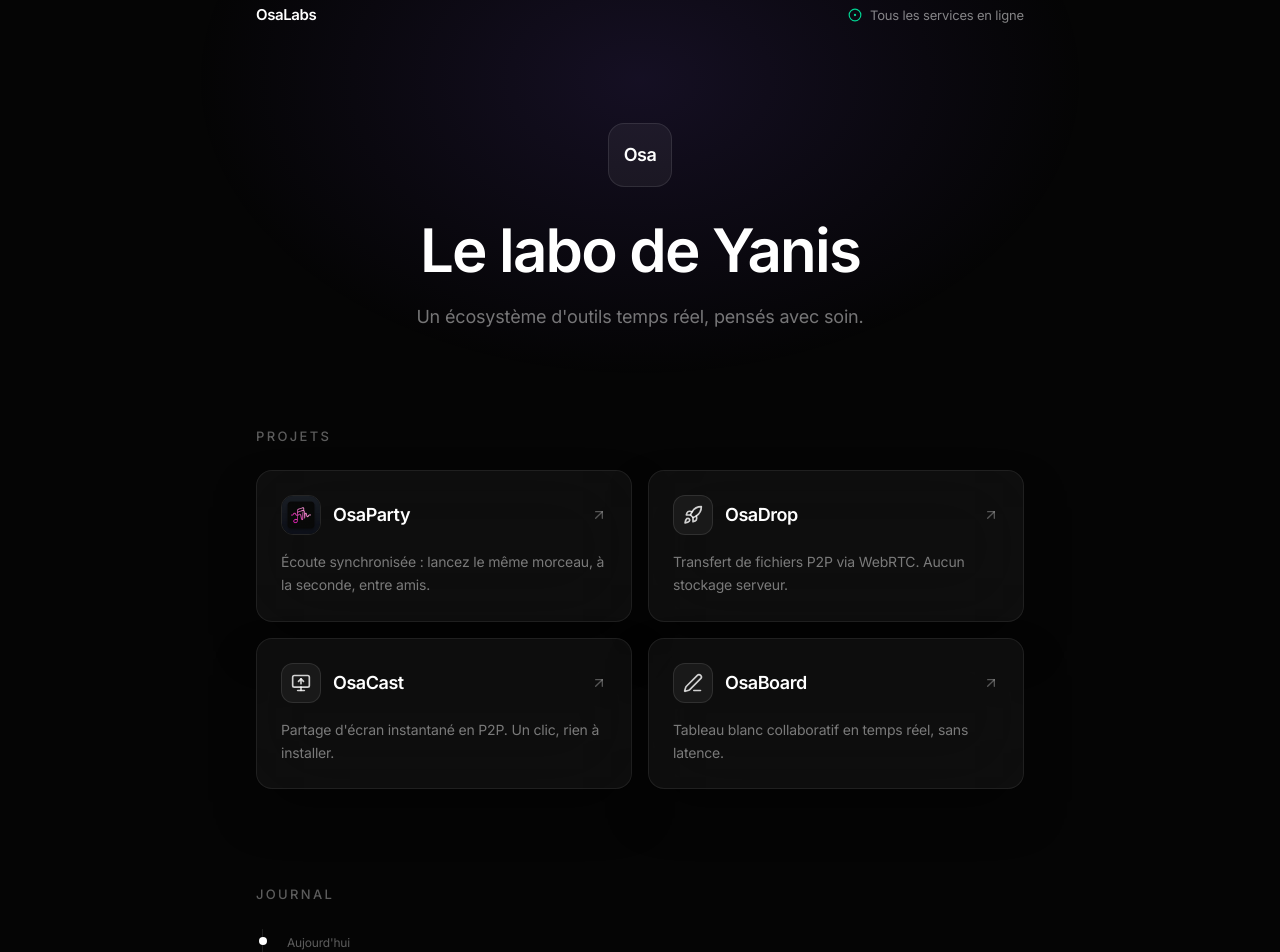
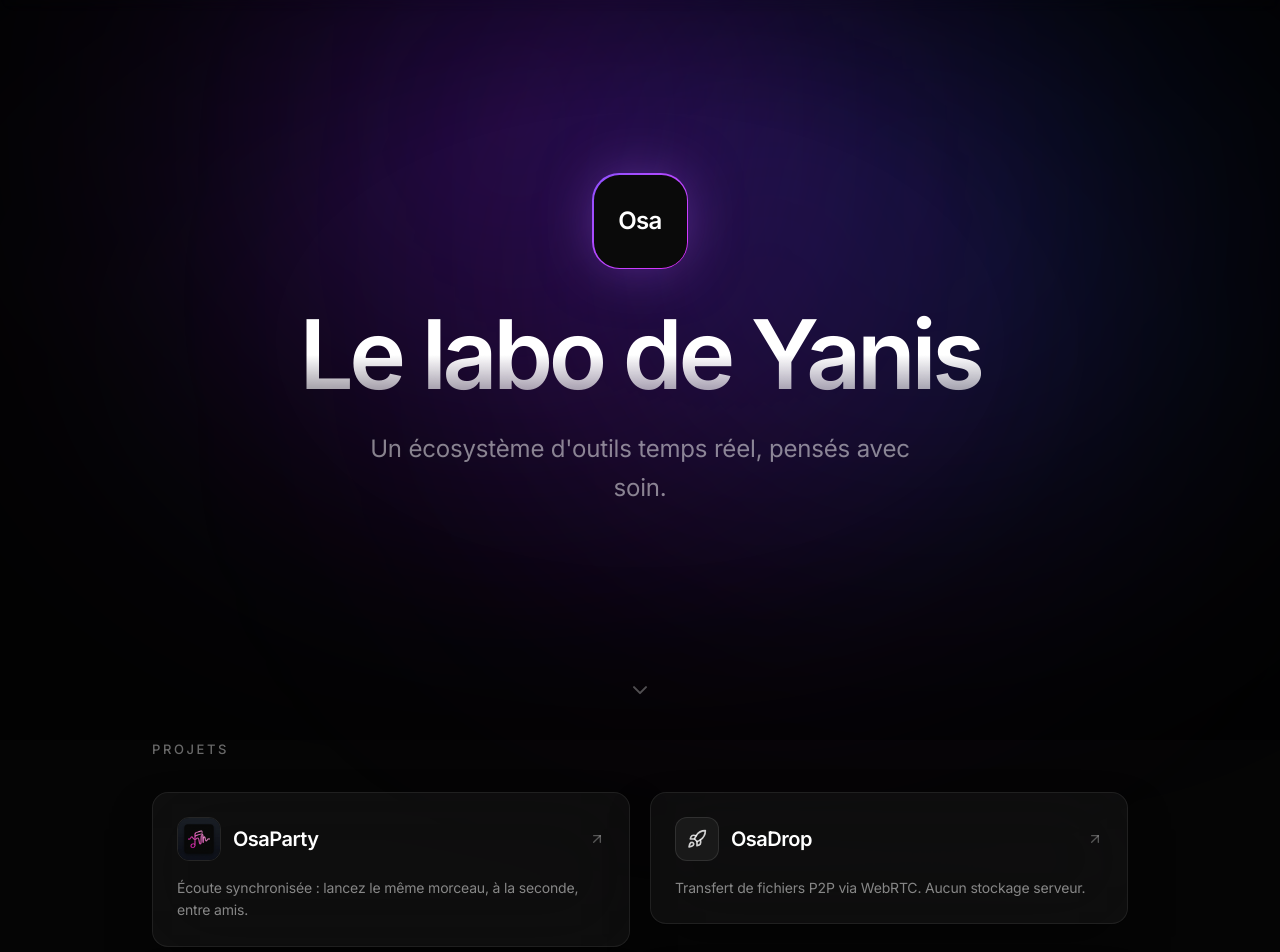
Before and after one commit to osayanis/osalabs-hub, a Next.js app: page / in a window 1280 px wide. Shown: the part 60-1012 px from the top of the page. Built offline with nearby package versions, Linux system fonts and the light colour scheme.

Commit message:
Hub : hero plein écran + vie (aurore animée, grand titre dégradé, animations au scroll, lueurs sur cartes)

```diff
--- a/src/app/page.tsx
+++ b/src/app/page.tsx
@@ -1,19 +1,19 @@
 "use client";
 import Image from "next/image";
 import { motion, useMotionValue, useSpring, useTransform } from "framer-motion";
-import { Rocket, ArrowUpRight, MonitorUp, PenLine, Music, CircleDot } from "lucide-react";
+import { Rocket, ArrowUpRight, MonitorUp, PenLine, Music, CircleDot, ChevronDown } from "lucide-react";
 import { useRef } from "react";
 import Link from "next/link";
 
-// Carte avec une légère inclinaison 3D au survol.
-const TiltCard = ({ children, href }: { children: React.ReactNode; href?: string }) => {
+// Carte avec légère inclinaison 3D + lueur colorée au survol.
+const TiltCard = ({ children, href, glow }: { children: React.ReactNode; href?: string; glow: string }) => {
   const ref = useRef<HTMLDivElement>(null);
   const x = useMotionValue(0);
   const y = useMotionValue(0);
   const mx = useSpring(x, { stiffness: 300, damping: 30 });
   const my = useSpring(y, { stiffness: 300, damping: 30 });
-  const rotateX = useTransform(my, [-0.5, 0.5], ["6deg", "-6deg"]);
-  const rotateY = useTransform(mx, [-0.5, 0.5], ["-6deg", "6deg"]);
+  const rotateX = useTransform(my, [-0.5, 0.5], ["7deg", "-7deg"]);
+  const rotateY = useTransform(mx, [-0.5, 0.5], ["-7deg", "7deg"]);
 
   const onMove = (e: React.MouseEvent<HTMLDivElement>) => {
     if (!ref.current) return;
@@ -28,10 +28,12 @@ const TiltCard = ({ children, href }: { children: React.ReactNode; href?: string
       ref={ref}
       onMouseMove={onMove}
       onMouseLeave={onLeave}
+      whileHover={{ y: -4 }}
       style={{ rotateX, rotateY, transformStyle: "preserve-3d" }}
-      className="glass-card rounded-2xl p-6 h-full transition-colors hover:border-white/15"
+      className="glass-card rounded-2xl p-6 h-full relative group transition-colors hover:border-white/20"
     >
-      <div style={{ transform: "translateZ(24px)" }}>{children}</div>
+      <div className="absolute -inset-px rounded-2xl opacity-0 group-hover:opacity-100 transition-opacity duration-500 blur-xl pointer-events-none" style={{ background: glow }} />
+      <div style={{ transform: "translateZ(28px)" }} className="relative">{children}</div>
     </motion.div>
   );
 
@@ -44,13 +46,13 @@ const TiltCard = ({ children, href }: { children: React.ReactNode; href?: string
 
 const projects = [
   { name: "OsaParty", href: "https://osaparty.osalabs.fr", logo: "/osaparty_logo.jpg", icon: Music,
-    desc: "Écoute synchronisée : lancez le même morceau, à la seconde, entre amis." },
+    desc: "Écoute synchronisée : lancez le même morceau, à la seconde, entre amis.", glow: "radial-gradient(circle at 30% 0%, rgba(236,72,153,0.35), transparent 70%)" },
   { name: "OsaDrop", href: "https://osadrop.osalabs.fr", icon: Rocket,
-    desc: "Transfert de fichiers P2P via WebRTC. Aucun stockage serveur." },
+    desc: "Transfert de fichiers P2P via WebRTC. Aucun stockage serveur.", glow: "radial-gradient(circle at 30% 0%, rgba(59,130,246,0.35), transparent 70%)" },
   { name: "OsaCast", href: "https://osacast.osalabs.fr", icon: MonitorUp,
-    desc: "Partage d'écran instantané en P2P. Un clic, rien à installer." },
+    desc: "Partage d'écran instantané en P2P. Un clic, rien à installer.", glow: "radial-gradient(circle at 30% 0%, rgba(99,102,241,0.35), transparent 70%)" },
   { name: "OsaBoard", href: "https://osaboard.osalabs.fr", icon: PenLine,
-    desc: "Tableau blanc collaboratif en temps réel, sans latence." },
+    desc: "Tableau blanc collaboratif en temps réel, sans latence.", glow: "radial-gradient(circle at 30% 0%, rgba(20,184,166,0.35), transparent 70%)" },
 ];
 
 const timeline = [
@@ -59,95 +61,135 @@ const timeline = [
   { when: "À venir", title: "OsaNotch", desc: "L'app compagnon macOS : encoche vivante, pont Apple Music.", soon: true },
 ];
 
+const blob = (duration: number) => ({
+  animate: { x: [0, 40, -30, 0], y: [0, -30, 20, 0], scale: [1, 1.1, 0.95, 1] },
+  transition: { duration, repeat: Infinity, ease: "easeInOut" as const },
+});
+
 export default function Hub() {
   return (
-    <div className="min-h-screen relative overflow-hidden flex flex-col items-center px-6 py-10 sm:py-16">
-      {/* Halo unique, discret */}
-      <div className="fixed top-[-20%] left-1/2 -translate-x-1/2 w-[900px] h-[600px] bg-[radial-gradient(ellipse_at_center,rgba(120,80,220,0.14)_0%,transparent_70%)] pointer-events-none z-0" />
+    <div className="relative overflow-hidden">
+      {/* Aurore animée en fond */}
+      <div className="fixed inset-0 z-0 pointer-events-none">
+        <motion.div {...blob(22)} className="absolute top-[-10%] left-[15%] w-[45vw] h-[45vw] rounded-full bg-violet-600/25 blur-[130px]" />
+        <motion.div {...blob(28)} className="absolute top-[5%] right-[10%] w-[40vw] h-[40vw] rounded-full bg-blue-600/20 blur-[140px]" />
+        <motion.div {...blob(25)} className="absolute top-[20%] left-[40%] w-[35vw] h-[35vw] rounded-full bg-fuchsia-600/15 blur-[150px]" />
+      </div>
+      {/* Grain/vignette */}
+      <div className="fixed inset-0 z-0 pointer-events-none bg-[radial-gradient(ellipse_at_center,transparent_40%,rgba(0,0,0,0.6)_100%)]" />
 
       {/* Barre du haut */}
-      <nav className="w-full max-w-3xl flex justify-between items-center relative z-10 mb-24">
+      <nav className="fixed top-0 inset-x-0 z-20 flex justify-between items-center px-6 sm:px-10 py-6 backdrop-blur-sm">
         <span className="font-semibold text-[15px] tracking-tight">OsaLabs</span>
-        <div className="flex items-center gap-2 text-[13px] text-white/50">
+        <div className="flex items-center gap-2 text-[13px] text-white/60">
           <CircleDot className="w-3.5 h-3.5 text-emerald-400" />
           <span>Tous les services en ligne</span>
         </div>
       </nav>
 
-      <main className="w-full max-w-3xl relative z-10 space-y-24 pb-24">
-        {/* Hero */}
-        <section className="text-center">
+      {/* HERO plein écran */}
+      <section className="relative z-10 min-h-screen flex flex-col items-center justify-center text-center px-6">
         <motion.div
-            initial={{ scale: 0.9, opacity: 0 }}
-            animate={{ scale: 1, opacity: 1 }}
-            transition={{ duration: 0.5 }}
-            className="w-16 h-16 mx-auto mb-8 rounded-2xl bg-white/5 border border-white/10 flex items-center justify-center"
+          initial={{ scale: 0.8, opacity: 0, rotate: -6 }}
+          animate={{ scale: 1, opacity: 1, rotate: 0 }}
+          transition={{ type: "spring", stiffness: 180, damping: 18 }}
+          className="w-24 h-24 mb-10 rounded-[1.7rem] bg-gradient-to-br from-violet-500 to-fuchsia-500 p-[1.5px] shadow-[0_0_60px_-10px_rgba(167,90,255,0.55)]"
         >
-            <span className="text-lg font-semibold tracking-tight">Osa</span>
+          <div className="w-full h-full rounded-[1.6rem] bg-[#0a0a0a] flex items-center justify-center">
+            <span className="text-2xl font-semibold tracking-tight">Osa</span>
+          </div>
         </motion.div>
 
         <motion.h1
-            initial={{ y: 12, opacity: 0 }}
+          initial={{ y: 24, opacity: 0 }}
           animate={{ y: 0, opacity: 1 }}
-            transition={{ duration: 0.5, delay: 0.05 }}
-            className="text-5xl sm:text-6xl font-semibold tracking-[-0.03em] leading-[1.05]"
+          transition={{ duration: 0.6, delay: 0.1 }}
+          className="text-6xl sm:text-8xl font-semibold tracking-[-0.045em] leading-[0.95] bg-gradient-to-b from-white via-white to-white/50 bg-clip-text text-transparent"
         >
           Le labo de Yanis
         </motion.h1>
+
         <motion.p
-            initial={{ y: 12, opacity: 0 }}
+          initial={{ y: 20, opacity: 0 }}
           animate={{ y: 0, opacity: 1 }}
-            transition={{ duration: 0.5, delay: 0.12 }}
-            className="mt-5 text-lg text-white/45 max-w-md mx-auto leading-relaxed"
+          transition={{ duration: 0.6, delay: 0.22 }}
+          className="mt-7 text-xl sm:text-2xl text-white/50 max-w-xl leading-relaxed"
         >
           Un écosystème d'outils temps réel, pensés avec soin.
         </motion.p>
+
+        <motion.a
+          href="#projets"
+          initial={{ opacity: 0 }}
+          animate={{ opacity: 1 }}
+          transition={{ delay: 0.6 }}
+          className="absolute bottom-10 text-white/30 hover:text-white/60 transition-colors"
+        >
+          <motion.div animate={{ y: [0, 8, 0] }} transition={{ duration: 1.8, repeat: Infinity, ease: "easeInOut" }}>
+            <ChevronDown className="w-6 h-6" />
+          </motion.div>
+        </motion.a>
       </section>
 
+      {/* Contenu */}
+      <main className="relative z-10 max-w-5xl mx-auto px-6 pb-28 space-y-24">
         {/* Projets */}
-        <section>
-          <h2 className="text-[13px] font-medium uppercase tracking-[0.18em] text-white/35 mb-6">Projets</h2>
-          <div className="grid grid-cols-1 sm:grid-cols-2 gap-4">
-            {projects.map((p) => (
-              <TiltCard key={p.name} href={p.href}>
+        <section id="projets" className="scroll-mt-24">
+          <h2 className="text-[13px] font-medium uppercase tracking-[0.2em] text-white/40 mb-8">Projets</h2>
+          <div className="grid grid-cols-1 sm:grid-cols-2 gap-5">
+            {projects.map((p, i) => (
+              <motion.div
+                key={p.name}
+                initial={{ y: 30, opacity: 0 }}
+                whileInView={{ y: 0, opacity: 1 }}
+                viewport={{ once: true, margin: "-60px" }}
+                transition={{ duration: 0.5, delay: i * 0.08 }}
+              >
+                <TiltCard href={p.href} glow={p.glow}>
                   <div className="flex items-center gap-3 mb-4">
                     {p.logo ? (
-                    <div className="relative w-10 h-10 rounded-xl overflow-hidden border border-white/10">
+                      <div className="relative w-11 h-11 rounded-xl overflow-hidden border border-white/10">
                         <Image src={p.logo} alt={p.name} fill className="object-cover" unoptimized />
                       </div>
                     ) : (
-                    <div className="w-10 h-10 rounded-xl bg-white/5 border border-white/10 flex items-center justify-center text-white/80">
+                      <div className="w-11 h-11 rounded-xl bg-white/5 border border-white/10 flex items-center justify-center text-white/80">
                         <p.icon className="w-5 h-5" />
                       </div>
                     )}
-                  <h3 className="text-lg font-semibold tracking-tight">{p.name}</h3>
-                  <ArrowUpRight className="w-4 h-4 text-white/30 ml-auto" />
+                    <h3 className="text-xl font-semibold tracking-tight">{p.name}</h3>
+                    <ArrowUpRight className="w-4 h-4 text-white/30 ml-auto group-hover:text-white/70 group-hover:translate-x-0.5 group-hover:-translate-y-0.5 transition-all" />
                   </div>
-                <p className="text-sm text-white/45 leading-relaxed">{p.desc}</p>
+                  <p className="text-sm text-white/50 leading-relaxed">{p.desc}</p>
                 </TiltCard>
+              </motion.div>
             ))}
           </div>
         </section>
 
         {/* Journal */}
         <section>
-          <h2 className="text-[13px] font-medium uppercase tracking-[0.18em] text-white/35 mb-6">Journal</h2>
+          <h2 className="text-[13px] font-medium uppercase tracking-[0.2em] text-white/40 mb-8">Journal</h2>
           <div className="relative border-l border-white/10 ml-1.5 space-y-8">
             {timeline.map((t, i) => (
-              <div key={i} className="relative pl-6">
-                <div className={`absolute w-2 h-2 rounded-full -left-[4.5px] top-2 ${t.soon ? "bg-white/25" : "bg-white"}`} />
+              <motion.div
+                key={i}
+                initial={{ x: 16, opacity: 0 }}
+                whileInView={{ x: 0, opacity: 1 }}
+                viewport={{ once: true, margin: "-40px" }}
+                transition={{ duration: 0.5, delay: i * 0.08 }}
+                className="relative pl-6"
+              >
+                <div className={`absolute w-2.5 h-2.5 rounded-full -left-[5.5px] top-1.5 ${t.soon ? "bg-white/25" : "bg-gradient-to-br from-violet-400 to-fuchsia-400 shadow-[0_0_10px_rgba(167,90,255,0.6)]"}`} />
                 <span className="text-xs text-white/35">{t.when}</span>
                 <h4 className={`text-[15px] font-medium mt-0.5 ${t.soon ? "text-white/60" : "text-white"}`}>{t.title}</h4>
                 <p className="text-sm text-white/40 mt-0.5 leading-relaxed">{t.desc}</p>
-              </div>
+              </motion.div>
             ))}
           </div>
         </section>
+
+        <footer className="text-center text-[13px] text-white/25 pt-8">OsaLabs · Yanis</footer>
       </main>
-
-      <footer className="relative z-10 text-[13px] text-white/25">
-        OsaLabs · Yanis
-      </footer>
     </div>
   );
 }
```
Lines whose indentation alone changed are shown as unchanged.
